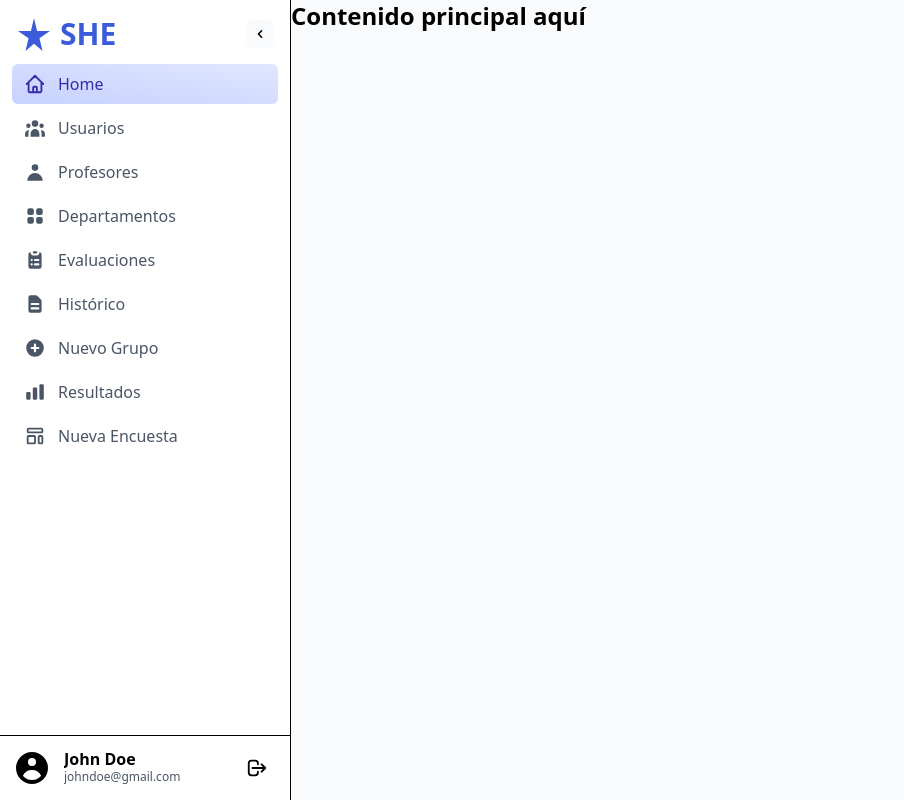
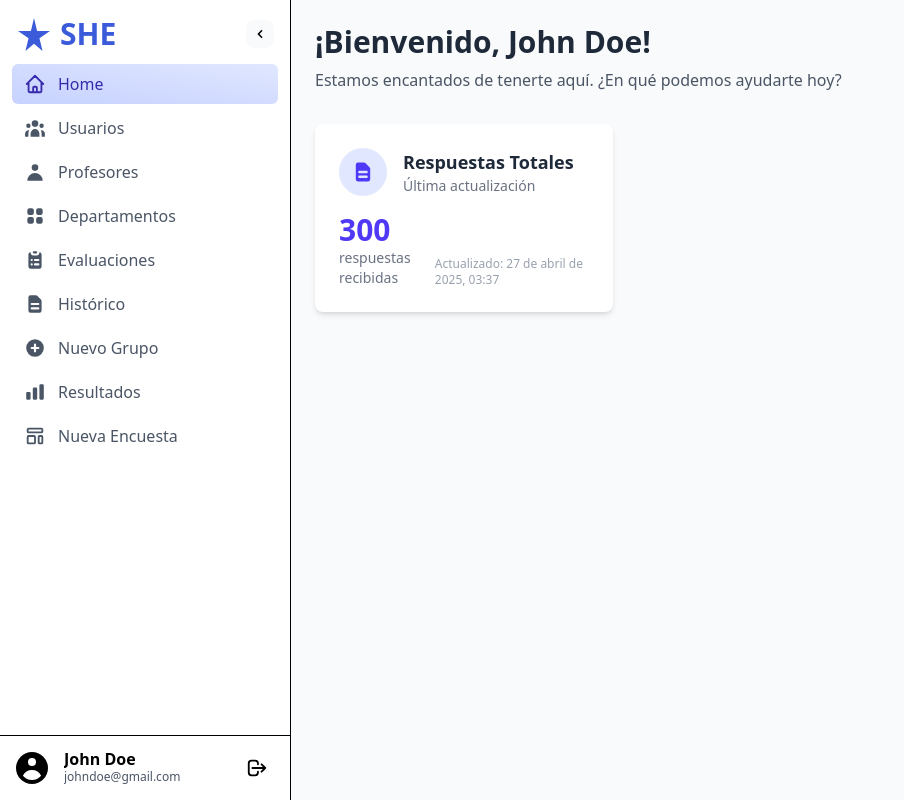
Before and after one commit to altgrcc/equipo7-she-main, a React (Vite) app: page / in a window 1280 px wide. Both pictures are taken after typing "name@example.com", "Sample123" into the empty fields and a click on the button "Iniciar sesión". Shown: the whole page, without its empty margins (0-904 px from the left). Built offline with nearby package versions, Linux system fonts and the light colour scheme.

Commit message:
homepage // primer widget

```diff
--- a/src/App.tsx
+++ b/src/App.tsx
@@ -10,6 +10,7 @@ import Historico from "./pages/Historico";
 import SubirExcel from "./pages/SubirExcel";
 import DepartamentosDashboard from "./pages/DepartamentosDashboard";
 import ProfesorDetalles from "./pages/ProfesorDetalles";
+import HomePage from "./pages/homepage";
 
 function App() {
   const [isAuthenticated, setIsAuthenticated] = useState(false);
@@ -43,6 +44,9 @@ function App() {
   console.log('Rendering screen:', selectedScreen);
 
   switch (selectedScreen) {
+    case 'Home':
+      mainContent = <HomePage />;
+      break;
     case 'Usuarios':
       mainContent = <UsuariosDashboard />;
       break;
@@ -65,7 +69,7 @@ function App() {
       mainContent = <ProfesorDetalles />;
       break;
     default:
-      mainContent = <h1 className="text-2xl font-bold mb-4">Contenido principal aquí</h1>;
+      mainContent = <HomePage />;
   }
 
   return (
--- /dev/null
+++ b/src/components/ResponseWidget.tsx
@@ -0,0 +1,44 @@
+import { FC } from 'react';
+import { HiDocumentText } from 'react-icons/hi';
+
+interface ResponseWidgetProps {
+    totalResponses: number;
+    lastUpdated: Date;
+}
+
+const ResponseWidget: FC<ResponseWidgetProps> = ({ totalResponses, lastUpdated }) => {
+    const formatDate = (date: Date) => {
+        return new Intl.DateTimeFormat('es-ES', {
+        day: '2-digit',
+        month: 'long',
+        year: 'numeric',
+        hour: '2-digit',
+        minute: '2-digit'
+        }).format(date);
+    };
+
+return (
+    <div className="bg-white rounded-lg shadow-md p-6 hover:shadow-lg transition-shadow duration-300">
+        <div className="flex items-center mb-4">
+            <div className="bg-indigo-100 p-3 rounded-full mr-4">
+            <HiDocumentText className="text-indigo-600 text-2xl" />
+            </div>
+            <div>
+            <h3 className="text-lg font-semibold text-gray-800">Respuestas Totales</h3>
+            <p className="text-sm text-gray-500">Última actualización</p>
+            </div>
+        </div>
+        <div className="flex items-end justify-between">
+            <div>
+            <p className="text-3xl font-bold text-indigo-600">{totalResponses}</p>
+            <p className="text-sm text-gray-500">respuestas recibidas</p>
+            </div>
+            <p className="text-xs text-gray-400">
+            Actualizado: {formatDate(lastUpdated)}
+            </p>
+        </div>
+        </div>
+    );
+};
+
+export default ResponseWidget;
--- /dev/null
+++ b/src/pages/homepage.tsx
@@ -0,0 +1,30 @@
+import { FC } from 'react';
+import ResponseWidget from '../components/ResponseWidget';
+
+const HomePage: FC = () => {
+  // This would typically come from your authentication system
+  const userName = "John Doe"; // Replace this with actual user data from your auth system
+
+return (
+    <div className="p-6">
+        <div className="mb-8">
+            <h1 className="text-3xl font-bold text-gray-800 mb-2">
+            ¡Bienvenido, {userName}!
+            </h1>
+            <p className="text-gray-600">
+            Estamos encantados de tenerte aquí. ¿En qué podemos ayudarte hoy?
+            </p>
+        </div>
+
+        <div className="grid grid-cols-1 md:grid-cols-2 lg:grid-cols-3 gap-6">
+            <ResponseWidget
+            totalResponses={300}
+            lastUpdated={new Date()}
+            />
+            {/* Add more widgets here */}
+        </div>
+        </div>
+    );
+};
+
+export default HomePage;
```
